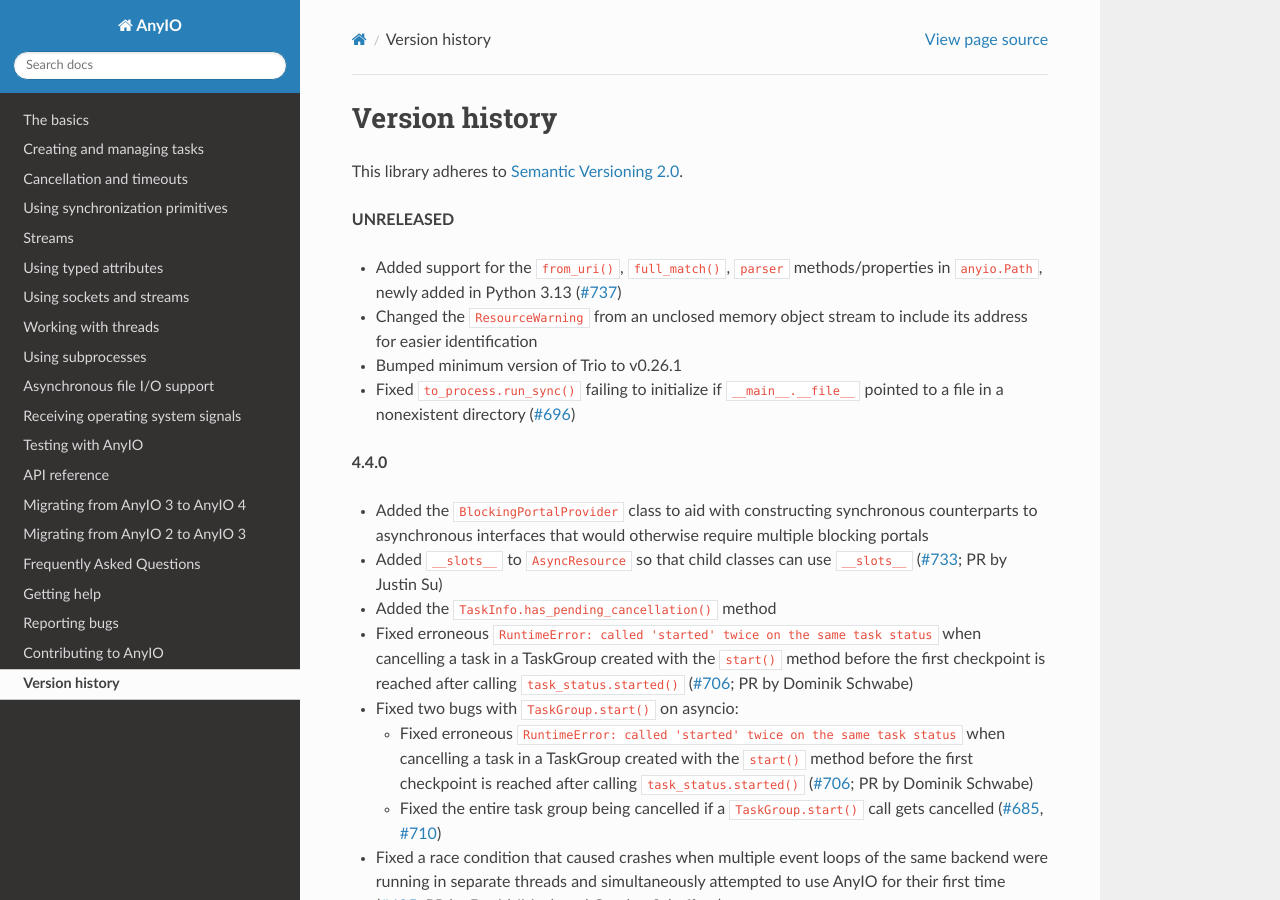
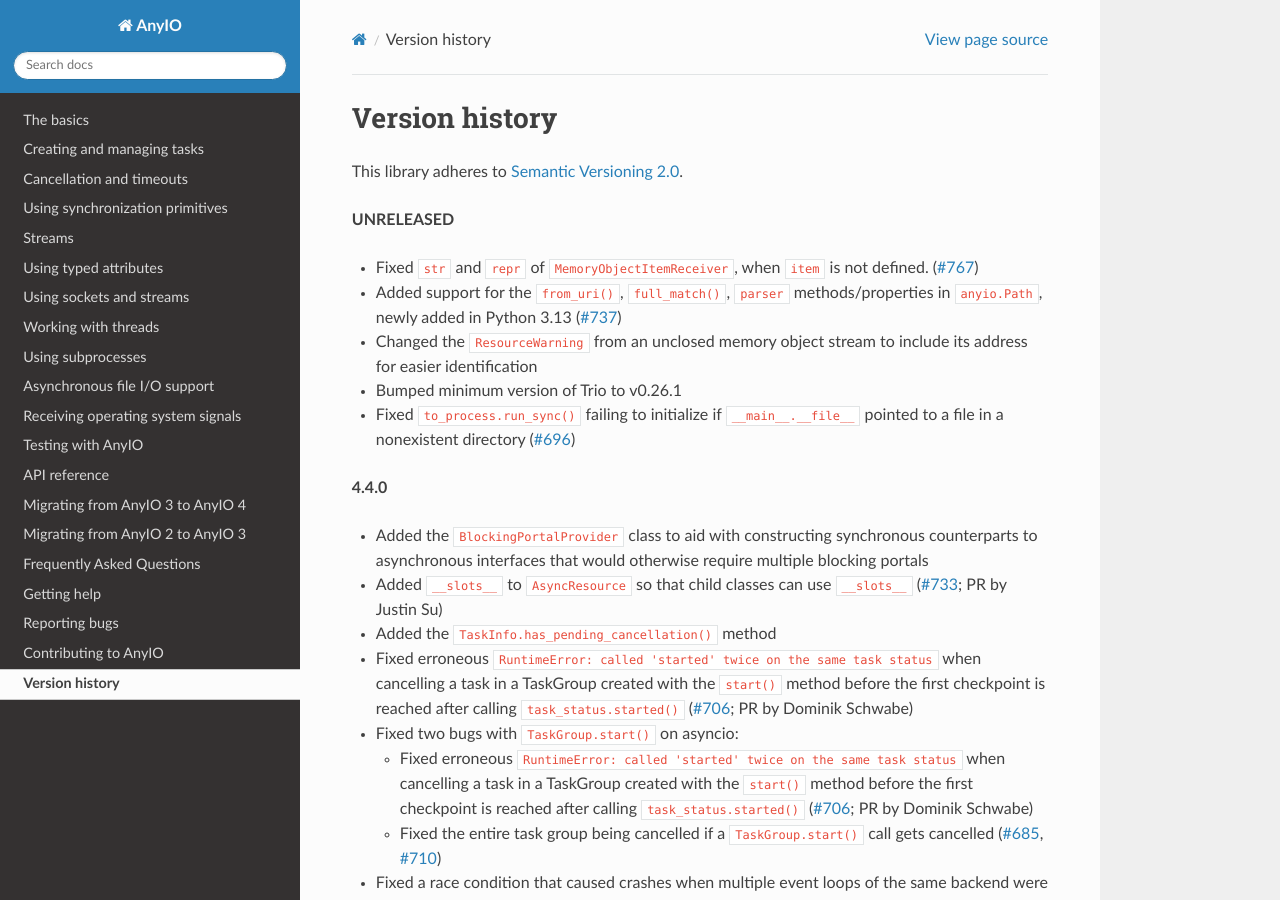
Before and after one commit to agronholm/anyio, a Sphinx documentation site: the page built from docs/versionhistory.rst, in a window 1280 px wide and 900 px high. Built offline with Sphinx 7.4.7 and the Read the Docs theme 2.0.0, drawn with Linux system fonts in a browser that asks for light colours; the version number could not be read and is left out.

Commit message:
Update versionhistory.rst

```diff
--- a/docs/versionhistory.rst
+++ b/docs/versionhistory.rst
@@ -5,6 +5,8 @@ This library adheres to `Semantic Versioning 2.0 <http://semver.org/>`_.
 
 **UNRELEASED**
 
+- Fixed ``str`` and ``repr`` of ``MemoryObjectItemReceiver``, when ``item`` is not defined.
+  (`#767 <https://github.com/agronholm/anyio/pulls/767>`_)
 - Added support for the ``from_uri()``, ``full_match()``, ``parser`` methods/properties
   in ``anyio.Path``, newly added in Python 3.13
   (`#737 <https://github.com/agronholm/anyio/issues/737>`_)
```
